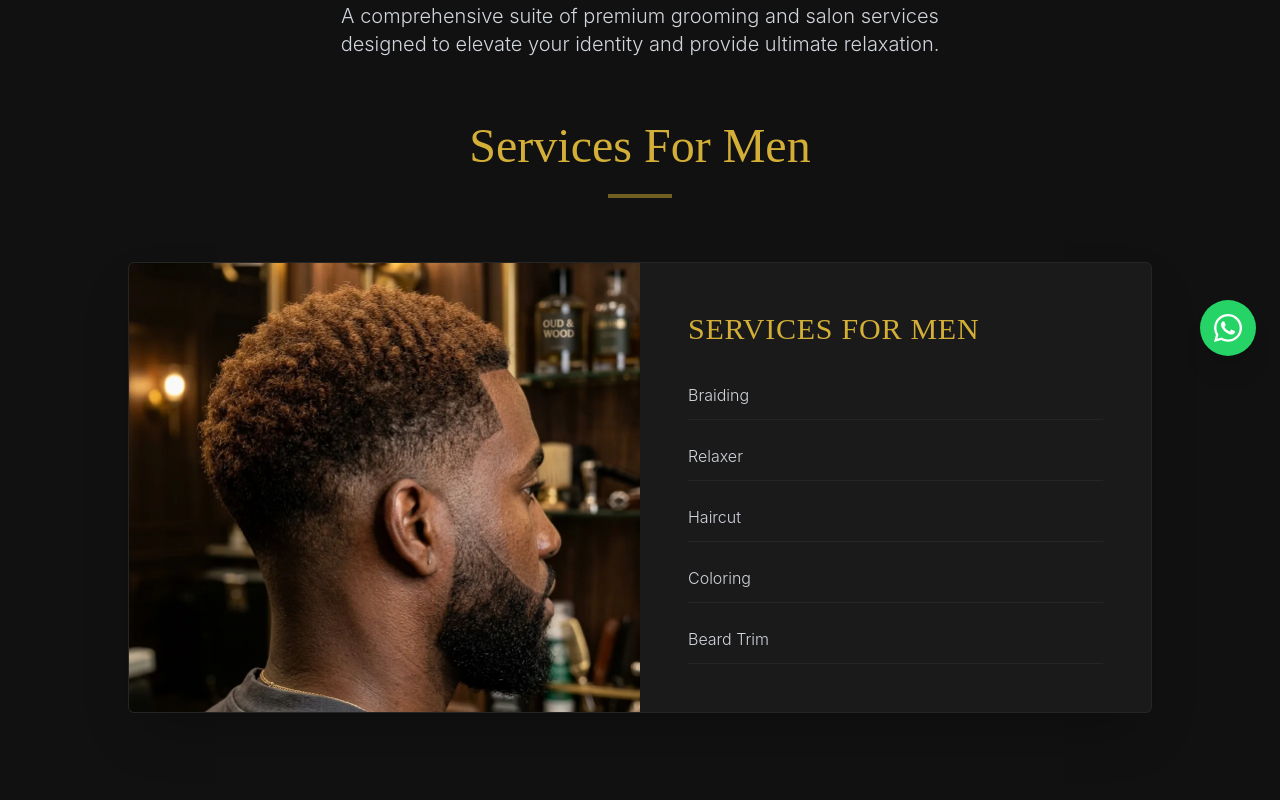
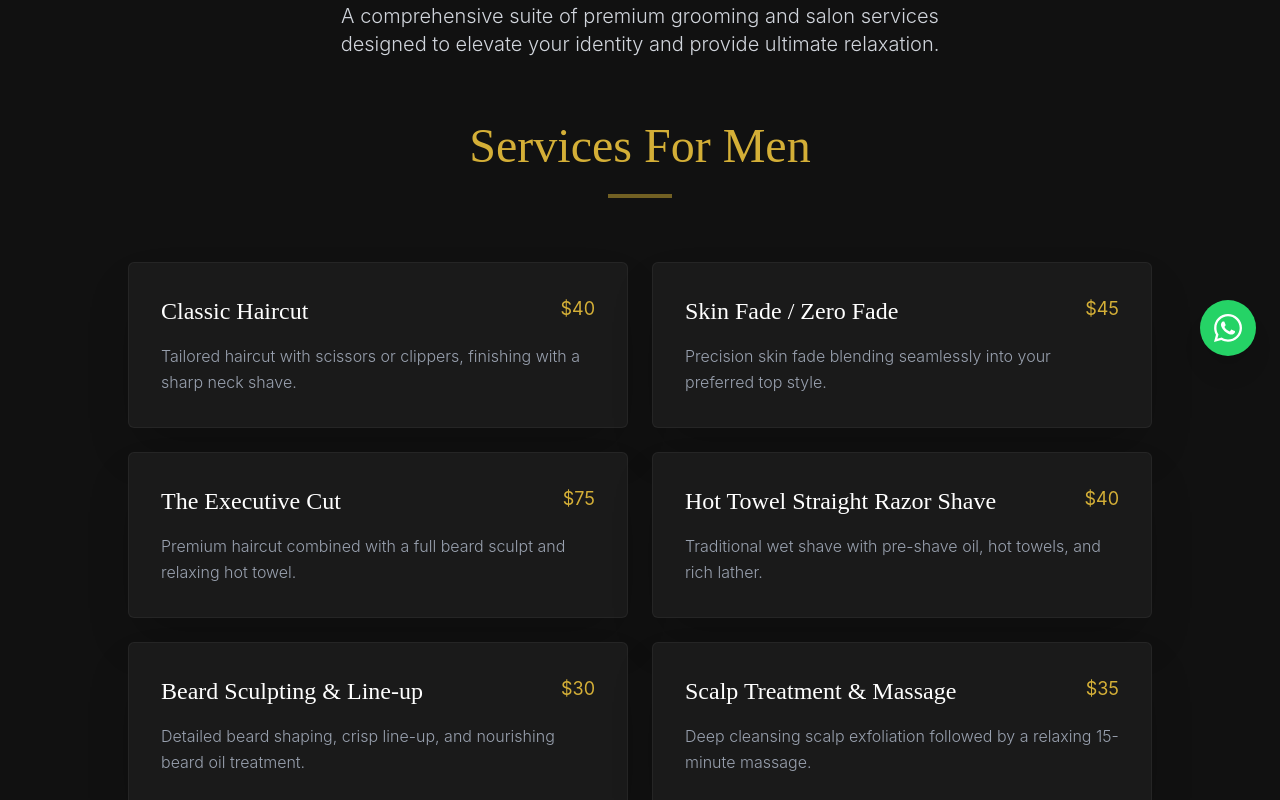
Before and after one commit to cozunap/puntacanabarbier, a React (Vite) app: page /services in a window 1280 px wide. Shown: the part 420-1220 px from the top of the page. Built offline with nearby package versions, Linux system fonts and the light colour scheme.

Commit message:
Implement grid layout for Men Services with specific descriptions and prices

```diff
--- a/src/data/services.js
+++ b/src/data/services.js
@@ -1,15 +1,12 @@
-export const menServices = [
-  {
-    categoryKey: "services.men.category",
-    image: "/cut_executive.webp",
-    itemKeys: [
-      "services.men.tressage",
-      "services.men.defrisage",
-      "services.men.coupe",
-      "services.men.coloration",
-      "services.men.barbe"
-    ]
-  }
+export const menGridServices = [
+  { key: "services.men_grid.classic", price: "$40" },
+  { key: "services.men_grid.skin_fade", price: "$45" },
+  { key: "services.men_grid.executive", price: "$75" },
+  { key: "services.men_grid.hot_towel", price: "$40" },
+  { key: "services.men_grid.beard_sculpting", price: "$30" },
+  { key: "services.men_grid.scalp_treatment", price: "$35" },
+  { key: "services.men_grid.kids_haircut", price: "$30" },
+  { key: "services.men_grid.hair_beard_coloring", price: "$65+" }
 ];
 
 export const womenServices = [
@@ -87,6 +84,6 @@ export const womenServices = [
 ];
 
 export const allServicesFlat = [
-  ...menServices.flatMap(c => c.itemKeys),
+  ...menGridServices.map(c => c.key + '.title'),
   ...womenServices.flatMap(c => c.itemKeys)
 ];
--- a/src/locales/en/translation.json
+++ b/src/locales/en/translation.json
@@ -18,6 +18,16 @@
   "services": {
     "title": "Our Services",
     "subtitle": "A comprehensive suite of premium grooming and salon services designed to elevate your identity and provide ultimate relaxation.",
+    "men_grid": {
+      "classic": { "title": "Classic Haircut", "desc": "Tailored haircut with scissors or clippers, finishing with a sharp neck shave." },
+      "skin_fade": { "title": "Skin Fade / Zero Fade", "desc": "Precision skin fade blending seamlessly into your preferred top style." },
+      "executive": { "title": "The Executive Cut", "desc": "Premium haircut combined with a full beard sculpt and relaxing hot towel." },
+      "hot_towel": { "title": "Hot Towel Straight Razor Shave", "desc": "Traditional wet shave with pre-shave oil, hot towels, and rich lather." },
+      "beard_sculpting": { "title": "Beard Sculpting & Line-up", "desc": "Detailed beard shaping, crisp line-up, and nourishing beard oil treatment." },
+      "scalp_treatment": { "title": "Scalp Treatment & Massage", "desc": "Deep cleansing scalp exfoliation followed by a relaxing 15-minute massage." },
+      "kids_haircut": { "title": "Kids Haircut", "desc": "Premium grooming experience for the young gentlemen (under 12)." },
+      "hair_beard_coloring": { "title": "Hair & Beard Coloring", "desc": "Professional grey blending or full color application for hair and beard." }
+    },
     "men": {
       "category": "SERVICES FOR MEN",
       "tressage": "Braiding",
--- a/src/locales/es/translation.json
+++ b/src/locales/es/translation.json
@@ -18,6 +18,16 @@
   "services": {
     "title": "Nuestros Servicios",
     "subtitle": "Un conjunto completo de servicios de aseo y peluquería premium diseñados para elevar tu identidad.",
+    "men_grid": {
+      "classic": { "title": "Corte Clásico", "desc": "Corte de cabello a medida con tijeras o máquina, terminando con un afeitado de cuello preciso." },
+      "skin_fade": { "title": "Degradado a la Piel / Zero Fade", "desc": "Degradado de precisión a la piel que se mezcla perfectamente con tu estilo superior." },
+      "executive": { "title": "Corte Ejecutivo", "desc": "Corte de cabello premium combinado con esculpido completo de barba y relajante toalla caliente." },
+      "hot_towel": { "title": "Afeitado con Navaja y Toalla Caliente", "desc": "Experiencia tradicional de afeitado con aceite pre-afeitado, toallas calientes y rica espuma." },
+      "beard_sculpting": { "title": "Esculpido y Delineado de Barba", "desc": "Moldeado detallado de barba, delineado preciso y tratamiento nutritivo con aceite para barba." },
+      "scalp_treatment": { "title": "Tratamiento de Cuero Cabelludo y Masaje", "desc": "Exfoliación profunda del cuero cabelludo seguida de un relajante masaje de 15 minutos." },
+      "kids_haircut": { "title": "Corte para Niños", "desc": "Experiencia de peluquería premium para los pequeños caballeros (menores de 12 años)." },
+      "hair_beard_coloring": { "title": "Coloración de Cabello y Barba", "desc": "Mezcla profesional de canas o aplicación de color completo para cabello y barba." }
+    },
     "men": {
       "category": "SERVICIOS PARA HOMBRES",
       "tressage": "Trenzado",
--- a/src/locales/fr/translation.json
+++ b/src/locales/fr/translation.json
@@ -18,6 +18,16 @@
   "services": {
     "title": "Nos Services",
     "subtitle": "Une gamme complète de services de soins et de salon haut de gamme conçus pour élever votre identité.",
+    "men_grid": {
+      "classic": { "title": "Coupe Classique", "desc": "Coupe sur mesure aux ciseaux ou à la tondeuse, finition avec un rasage net du cou." },
+      "skin_fade": { "title": "Dégradé à Blanc / Zero Fade", "desc": "Dégradé de précision à blanc se fondant parfaitement avec votre style du dessus." },
+      "executive": { "title": "La Coupe Exécutive", "desc": "Coupe de cheveux premium combinée à un sculptage complet de la barbe et une serviette chaude relaxante." },
+      "hot_towel": { "title": "Rasage Traditionnel à la Serviette Chaude", "desc": "Expérience de rasage traditionnel avec huile pré-rasage, serviettes chaudes et mousse onctueuse." },
+      "beard_sculpting": { "title": "Sculptage et Contours de Barbe", "desc": "Façonnage détaillé de la barbe, contours nets et soin nourrissant à l'huile à barbe." },
+      "scalp_treatment": { "title": "Soin du Cuir Chevelu et Massage", "desc": "Exfoliation profonde du cuir chevelu suivie d'un massage relaxant de 15 minutes." },
+      "kids_haircut": { "title": "Coupe Enfant", "desc": "Expérience de soins premium pour les jeunes gentlemen (moins de 12 ans)." },
+      "hair_beard_coloring": { "title": "Coloration Cheveux et Barbe", "desc": "Estompage professionnel des cheveux gris ou application d'une couleur complète pour cheveux et barbe." }
+    },
     "men": {
       "category": "SERVICE POUR HOMMES",
       "tressage": "Tressage",
--- a/src/pages/Services.jsx
+++ b/src/pages/Services.jsx
@@ -1,6 +1,6 @@
 import { motion } from 'framer-motion';
 import { useTranslation } from 'react-i18next';
-import { menServices, womenServices } from '../data/services';
+import { menGridServices, womenServices } from '../data/services';
 import { useBooking } from '../BookingContext';
 
 export default function Services() {
@@ -21,6 +21,43 @@ export default function Services() {
     hidden: { opacity: 0, y: 30 },
     show: { opacity: 1, y: 0, transition: { duration: 0.5, ease: "easeOut" } }
   };
+
+  const GridServiceSection = ({ title, servicesData }) => (
+    <div className="mb-24">
+      <motion.div
+        initial="hidden"
+        whileInView="show"
+        viewport={{ once: true, margin: "-100px" }}
+        variants={fadeUp}
+        className="text-center mb-16"
+      >
+        <h2 className="font-serif text-4xl md:text-5xl text-gold mb-6">{title}</h2>
+        <div className="w-16 h-1 bg-gold/50 mx-auto"></div>
+      </motion.div>
+      <motion.div
+        initial="hidden"
+        whileInView="show"
+        viewport={{ once: true, margin: "-100px" }}
+        variants={staggerContainer}
+        className="grid grid-cols-1 md:grid-cols-2 gap-6 max-w-5xl mx-auto w-full"
+      >
+        {servicesData.map((item, idx) => (
+          <motion.div
+            variants={fadeUp}
+            key={idx}
+            onClick={() => openBooking(item.key + '.title')}
+            className="bg-navy-light p-8 rounded-md border border-white/5 shadow-2xl hover:border-gold/30 cursor-pointer transition-colors"
+          >
+            <div className="flex justify-between items-start mb-4">
+              <h3 className="font-serif text-2xl text-white group-hover:text-gold transition-colors">{t(item.key + '.title')}</h3>
+              <span className="font-sans text-gold text-lg">{item.price}</span>
+            </div>
+            <p className="font-sans text-gray-400 font-light leading-relaxed">{t(item.key + '.desc')}</p>
+          </motion.div>
+        ))}
+      </motion.div>
+    </div>
+  );
 
   const ServiceSection = ({ title, servicesData, reverseStyle = false }) => (
     <div className="mb-24">
@@ -94,7 +131,7 @@ export default function Services() {
         </p>
       </motion.div>
 
-      <ServiceSection title="Services For Men" servicesData={menServices} />
+      <GridServiceSection title="Services For Men" servicesData={menGridServices} />
       <ServiceSection title="Services For Women" servicesData={womenServices} reverseStyle={true} />
     </div>
   );
```
